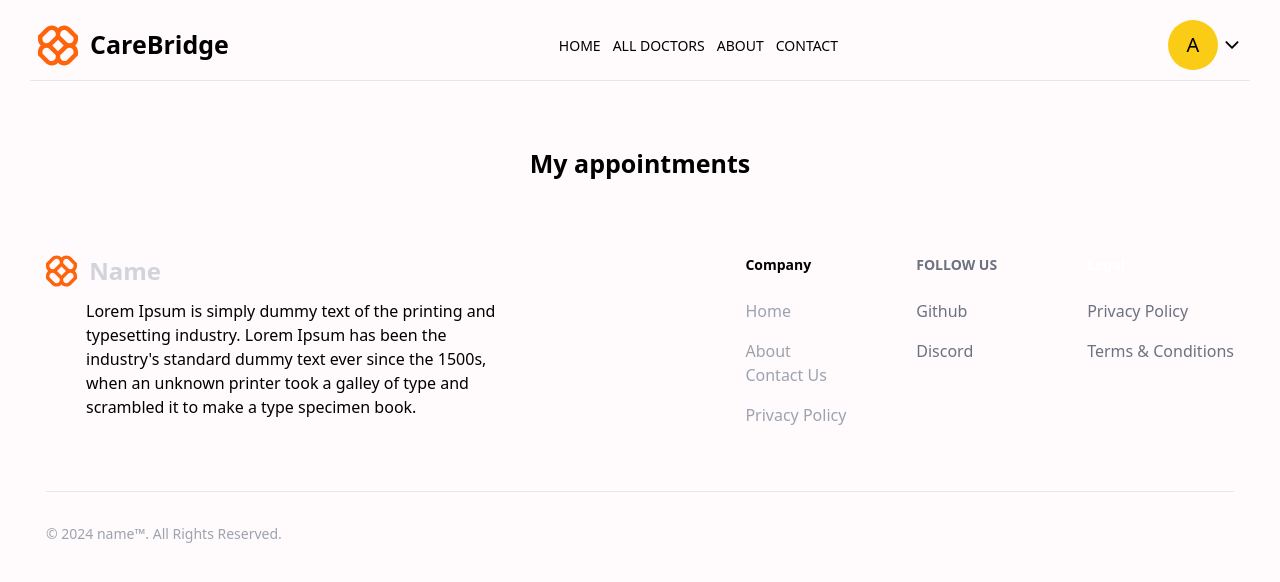
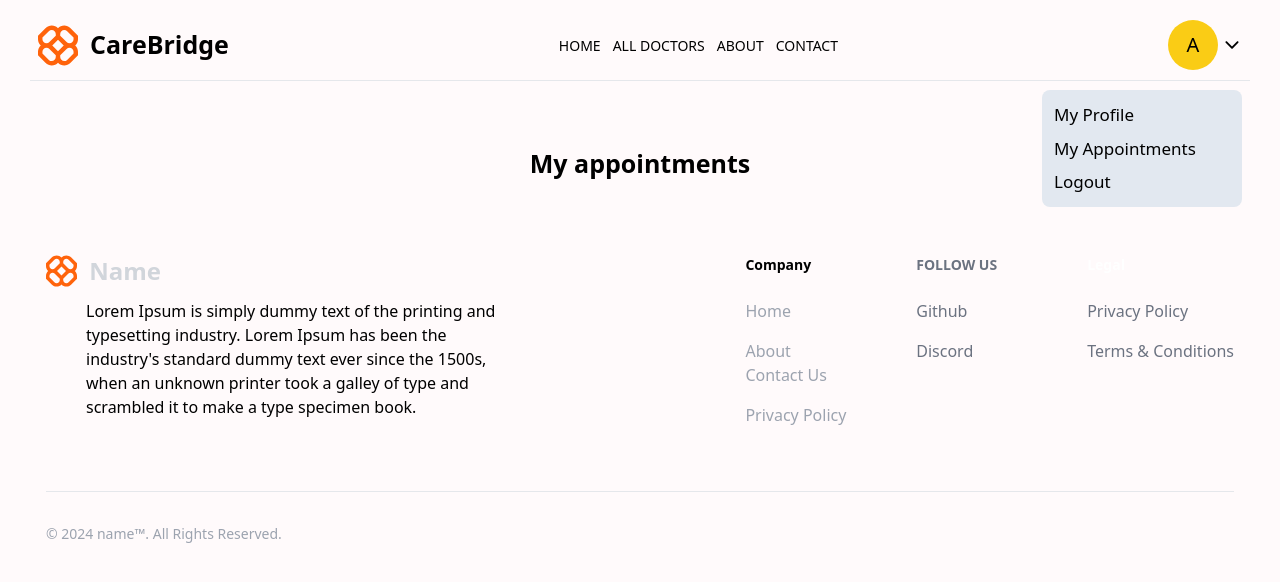
Before and after one commit to afzal-2004/DoctorAppoint, a React (Vite) app: page /Appointments in a window 1280 px wide. Both pictures are taken after a click on the icon 1232 px from the left and 45 px from the top of the page. Shown: the top 582 px of the page. Built offline with nearby package versions, Linux system fonts and the light colour scheme.

Commit message:
Organize Code

```diff
--- a/src/Components/Navbar.jsx
+++ b/src/Components/Navbar.jsx
@@ -76,7 +76,7 @@ export const Navbar = () => {
 
         {/* Mobile  Menus */}
         {Opennav && (
-          <div className=" sm:hidden flex absolute top-[60px]  flex-col  bg-slate-300  w-[50vw]  h-[300px] right-0   justify-between  ">
+          <div className=" sm:hidden flex absolute top-[60px]  flex-col  bg-slate-300  w-[50vw]  h-[300px] right-0   justify-between z-50  ">
             <ul className={`uppercase gap-y-5 p-4 `}>
               <li className="p-2" onClick={handleNav}>
                 <NavLink to={"/"}>Home</NavLink>
--- a/src/Components/UserProfile.jsx
+++ b/src/Components/UserProfile.jsx
@@ -12,7 +12,7 @@ export const UserProfile = () => {
   const { Registerdata, setOpenNav } = useContext(AppContext);
 
   const [OpenProfilenav, setOpenProfilenav] = useState(false);
-  console.log("Profie logic is ", OpenProfilenav);
+
   const handelProfileNav = (OpenProfilenav) => {
     setOpenProfilenav(!OpenProfilenav);
   };
@@ -28,7 +28,9 @@ export const UserProfile = () => {
         )}
         <IoIosArrowDown
           className=" text-black text-[20px] font-semibold"
-          onClick={handelProfileNav}
+          onClick={() => {
+            handelProfileNav(OpenProfilenav);
+          }}
         />
       </div>
 
@@ -51,14 +53,18 @@ export const UserProfile = () => {
   );
 };
 const ProfileSidebar = ({ handelProfileNav }) => {
+  const { setOpenNav } = useContext(AppContext);
   return (
     <>
       <div
         className=" absolute text-black
-        top-[40vh] right-[43vw]
+        top-[40vh] right-[43vw]  z-50
          sm:top-[70px]  sm:right-[0px] min-w-[200px]"
       >
-        <ul className="p-2  bg-slate-200 text-[17px] rounded-lg">
+        <ul
+          className="p-2  bg-slate-200 text-[17px] rounded-lg"
+          onClick={() => setOpenNav(false)}
+        >
           <Link to={"/userProfile"}>
             <li className="p-1 hover:text-blue-500" onClick={handelProfileNav}>
               My Profile
```
